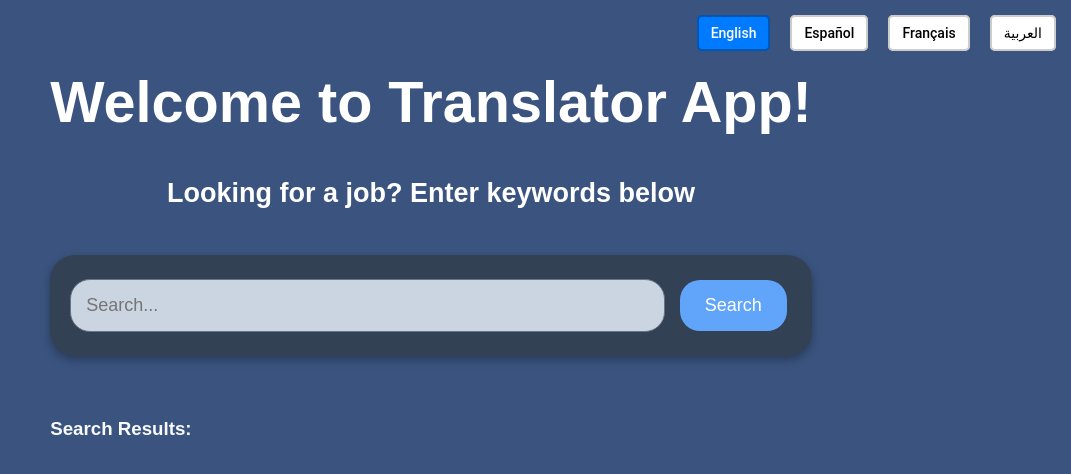
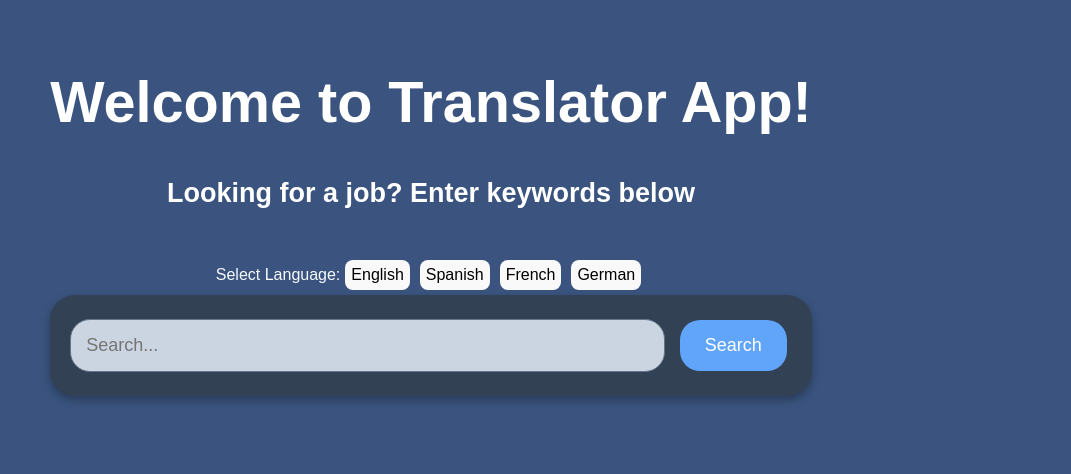
Before and after one commit to DatboiJoseG/Essential_Innovations_LLC_problem, a React (Vite) app in the folder Front_end/: page / in a window 1280 px wide. Shown: the top 474 px of the page, without its empty margins (209-1280 px from the left). Built offline with nearby package versions, Linux system fonts and the light colour scheme.

Commit message:
fixed language setting

```diff
--- a/Front_end/src/App.jsx
+++ b/Front_end/src/App.jsx
@@ -11,7 +11,7 @@ function App() {
 
   return (
     <>
-      <DropdownList />
+
       <LandingPage />
 
     </>
--- a/Front_end/src/LandingPage.jsx
+++ b/Front_end/src/LandingPage.jsx
@@ -6,7 +6,7 @@ import "./LandingPage.css";
 export default function LandingPage() {
     const [searchResults, setSearchResults] = useState([]);
     const [selectedResult, setSelectedResult] = useState(null);
-    const [language, setLanguage] = useState('es'); // Default to Spanish
+    const [language, setLanguage] = useState('eng'); // Default to English
 
     const handleSearch = (searchTerm) => {
         const ws = new WebSocket(`ws://localhost:8765`);
@@ -59,6 +59,7 @@ export default function LandingPage() {
                 <SearchBar onSearch={handleSearch} clearSearch={clearSearch} />
             </div>
             <div className="content-container">
+                {searchResults.length > 0 && (
                     <div className="results-container">
                         <h3>Search Results:</h3>
                         {searchResults.map(result => (
@@ -67,6 +68,7 @@ export default function LandingPage() {
                             </div>
                         ))}
                     </div>
+                )}
                 {selectedResult && (
                     <div className="translation-containers">
                         <div className="english-version">
--- a/Front_end/src/LanguageList.jsx
+++ b/Front_end/src/LanguageList.jsx
@@ -1,37 +1,40 @@
-import { useState } from "react";
-import "./LanguageListStyle.css"; // Import the CSS file
+import { useState } from 'react';
 
-const LanguageSelector = () => {
-  const [selectedLanguage, setSelectedLanguage] = useState("en");
+export default function LanguageList({ onLanguageChange }) {
+    const [language, setLanguage] = useState('eng');
+
+    const handleLanguageChange = (selectedLanguage) => {
+        setLanguage(selectedLanguage);
+        onLanguageChange(selectedLanguage);
+    };
 
     return (
-    <div className="language-container">
+        <div className="language-list">
+            <label>Select Language:</label>
             <button
-        className={`language-button ${selectedLanguage === "en" ? "active" : ""}`}
-        onClick={() => setSelectedLanguage("en")}
+                className={language === 'eng' ? 'active' : ''}
+                onClick={() => handleLanguageChange('eng')}
             >
                 English
             </button>
             <button
-        className={`language-button ${selectedLanguage === "es" ? "active" : ""}`}
-        onClick={() => setSelectedLanguage("es")}
+                className={language === 'es' ? 'active' : ''}
+                onClick={() => handleLanguageChange('es')}
             >
-        Español
+                Spanish
             </button>
             <button
-        className={`language-button ${selectedLanguage === "fr" ? "active" : ""}`}
-        onClick={() => setSelectedLanguage("fr")}
+                className={language === 'fr' ? 'active' : ''}
+                onClick={() => handleLanguageChange('fr')}
             >
-        Français
+                French
             </button>
             <button
-        className={`language-button ${selectedLanguage === "ar" ? "active" : ""}`}
-        onClick={() => setSelectedLanguage("ar")}
+                className={language === 'de' ? 'active' : ''}
+                onClick={() => handleLanguageChange('de')}
             >
-        العربية
+                German
             </button>
         </div>
     );
-};
-
-export default LanguageSelector;
+}
```
Lines whose indentation alone changed are shown as unchanged.
